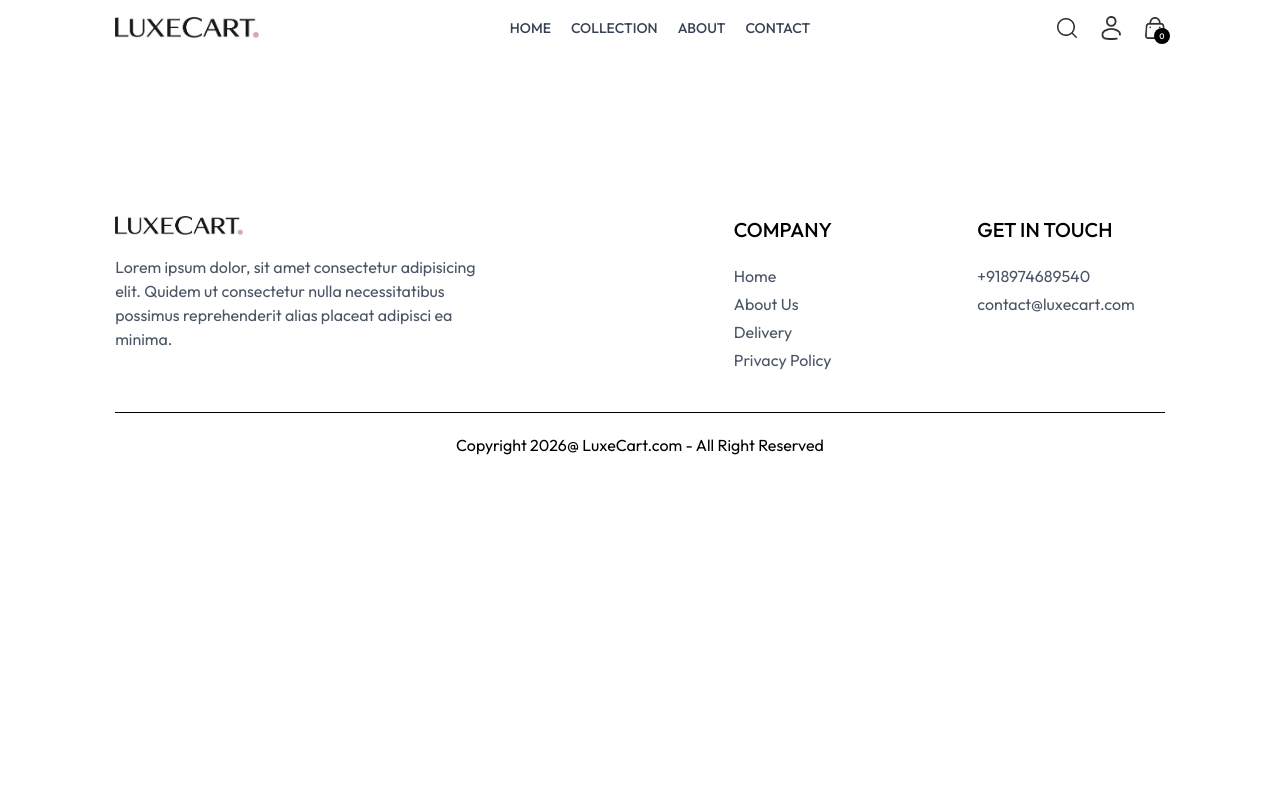
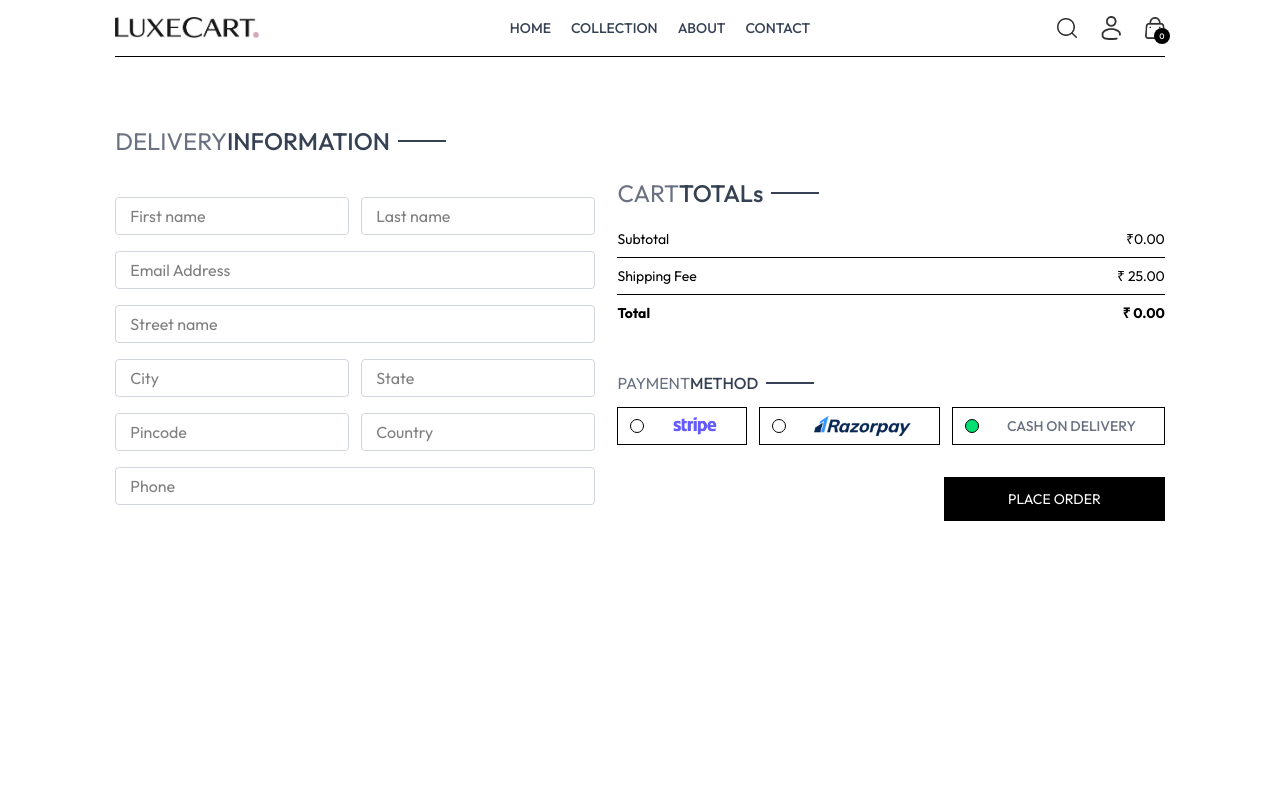
Before and after one commit to anushka44-bot/LuxeCart, a React (Vite) app in the folder frontend/: page /place-order in a window 1280 px wide. Shown: the top 800 px of the page. Built offline with nearby package versions, Linux system fonts and the light colour scheme.

Commit message:
Place order pg complete

```diff
--- a/frontend/src/context/ShopContext.jsx
+++ b/frontend/src/context/ShopContext.jsx
@@ -7,7 +7,7 @@
 
 const ShopContextProvider = (props) => {
   const currency = "₹";
-  const delivery_fee = 50;
+  const delivery_fee = 25;
   const [search, setSearch] = useState("");
   const [showSearch, setShowSearch] = useState(false);
   const [cartItems, setCartItems] = useState({});
--- a/frontend/src/pages/PlaceOrder.jsx
+++ b/frontend/src/pages/PlaceOrder.jsx
@@ -1,7 +1,125 @@
-import React from "react";
+import React, { useContext, useState } from "react";
+import Title from "../components/Title";
+import CartTotal from "../components/CartTotal";
+import { assets } from "../assets/frontend_assets/assets";
+import { ShopContext } from "../context/ShopContext";
 
 const PlaceOrder = () => {
-  return <div></div>;
+  const [method, setMethod] = useState("cod");
+
+  const { navigate } = useContext(ShopContext);
+
+  return (
+    <div className="flex flex-col sm:flex-row justify-between gap-4 pt-5 sm:pt-14 min-h-[80vh] border-t">
+      <div className="flex flex-col gap-4 w-full sm:max-w-[480px]">
+        <div className="text-xl sm:text-2xl my-3">
+          <Title text1={"DELIVERY"} text2={"INFORMATION"} />
+        </div>
+        <div className="flex gap-3">
+          <input
+            className="border border-gray-300 rounded py-1.5 px-3.5 w-full"
+            type="text"
+            placeholder="First name"
+          />
+          <input
+            className="border border-gray-300 rounded py-1.5 px-3.5 w-full"
+            type="text"
+            placeholder="Last name"
+          />
+        </div>
+        <input
+          className="border border-gray-300 rounded py-1.5 px-3.5 w-full"
+          type="email"
+          placeholder="Email Address"
+        />
+        <input
+          className="border border-gray-300 rounded py-1.5 px-3.5 w-full"
+          type="text"
+          placeholder="Street name"
+        />
+        <div className="flex gap-3">
+          <input
+            className="border border-gray-300 rounded py-1.5 px-3.5 w-full"
+            type="text"
+            placeholder="City"
+          />
+          <input
+            className="border border-gray-300 rounded py-1.5 px-3.5 w-full"
+            type="text"
+            placeholder="State"
+          />
+        </div>
+        <div className="flex gap-3">
+          <input
+            className="border border-gray-300 rounded py-1.5 px-3.5 w-full"
+            type="Number"
+            placeholder="Pincode"
+          />
+          <input
+            className="border border-gray-300 rounded py-1.5 px-3.5 w-full"
+            type="text"
+            placeholder="Country"
+          />
+        </div>
+        <input
+          className="border border-gray-300 rounded py-1.5 px-3.5 w-full"
+          type="Number"
+          placeholder="Phone"
+        />
+      </div>
+      {/* --------------Right Side ----------------- */}
+      <div className="mt-8">
+        <div className="mt-8 min-w-80">
+          <CartTotal />
+        </div>
+        <div className="mt-12">
+          <Title text1={"PAYMENT"} text2={"METHOD"} />
+          {/* -------------- payment method selection ---------------- */}
+          <div className="flex gap-3 flex-col lg:flex-row">
+            <div
+              onClick={() => setMethod("stripe")}
+              className="flex items-center gap-3 border p-2 px-3 cursor-pointer"
+            >
+              <p
+                className={`min-w-3.5 h-3.5 border rounded-full ${method === "stripe" ? "bg-green-400" : ""}`}
+              ></p>
+              <img className="h-5 mx-4" src={assets.stripe_logo} alt="" />
+            </div>
+            <div
+              onClick={() => setMethod("razorpay")}
+              className="flex items-center gap-3 border p-2 px-3 cursor-pointer"
+            >
+              <p
+                className={`min-w-3.5 h-3.5 border rounded-full ${method === "razorpay" ? "bg-green-400" : ""}`}
+              ></p>
+              <img className="h-5 mx-4" src={assets.razorpay_logo} alt="" />
+            </div>
+            <div
+              onClick={() => setMethod("cod")}
+              className="flex items-center gap-3 border p-2 px-3 cursor-pointer"
+            >
+              <p
+                className={`min-w-3.5 h-3.5 border rounded-full 4 ${method === "cod" ? "bg-green-400" : ""}`}
+              ></p>
+              <p className="text-gray-500 text-sm font-medium mx-4">
+                CASH ON DELIVERY
+              </p>
+            </div>
+          </div>
+
+          <div className="w-full text-end mt-8">
+            <button
+              onClick={() => navigate("/orders")}
+              className="bg-black text-white px-16 py-3 text-sm"
+            >
+              PLACE ORDER
+            </button>
+          </div>
+        </div>
+      </div>
+    </div>
+  );
 };
 
 export default PlaceOrder;
+//4:24:09
```
